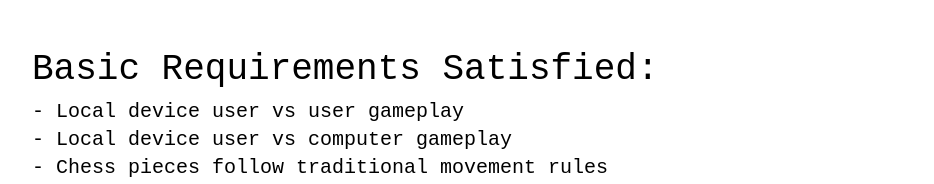
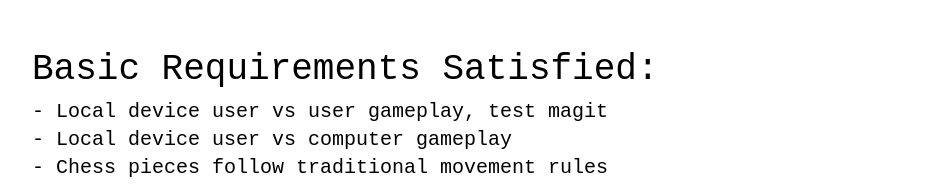
Before and after one commit to MikeTerekhov/react-portfoliojs, a Next.js app: page /ChessPage in a window 1280 px wide. Shown: the part 2392-2576 px from the top of the page, without its empty margins (168-1102 px from the left). Built offline with nearby package versions, Linux system fonts and the light colour scheme.

Commit message:
first magit commit!

```diff
--- a/pages/ChessPage.js
+++ b/pages/ChessPage.js
@@ -118,7 +118,7 @@ function ChessPage() {
 
                 <h3 className='text-4xl font-medium pt-8 pb-2 font-droidMono text-left'> Basic Requirements Satisfied:</h3>
                 <p className='font-droidMono text-xl text-left'>
-                - Local device user vs user gameplay
+      - Local device user vs user gameplay, test magit
                 </p>
                 <p className='font-droidMono text-xl text-left'>
                 - Local device user vs computer gameplay
```
